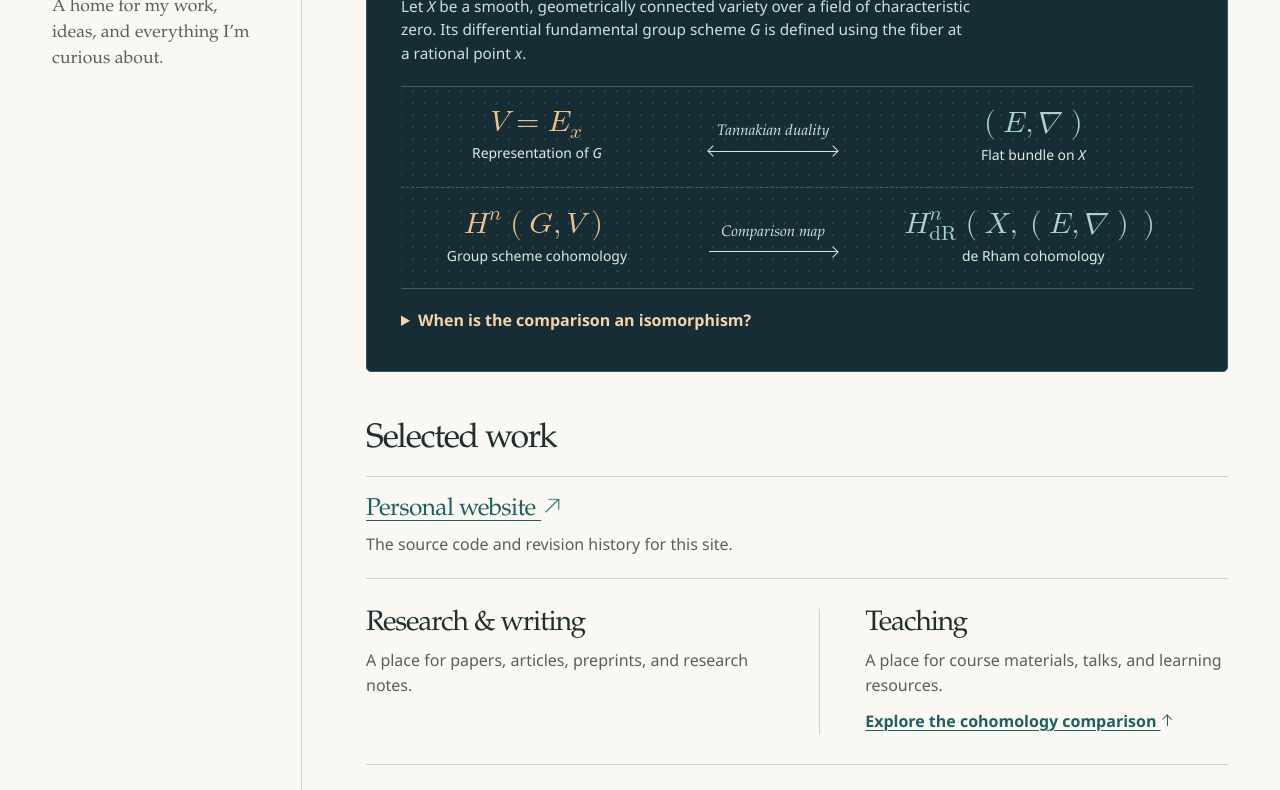
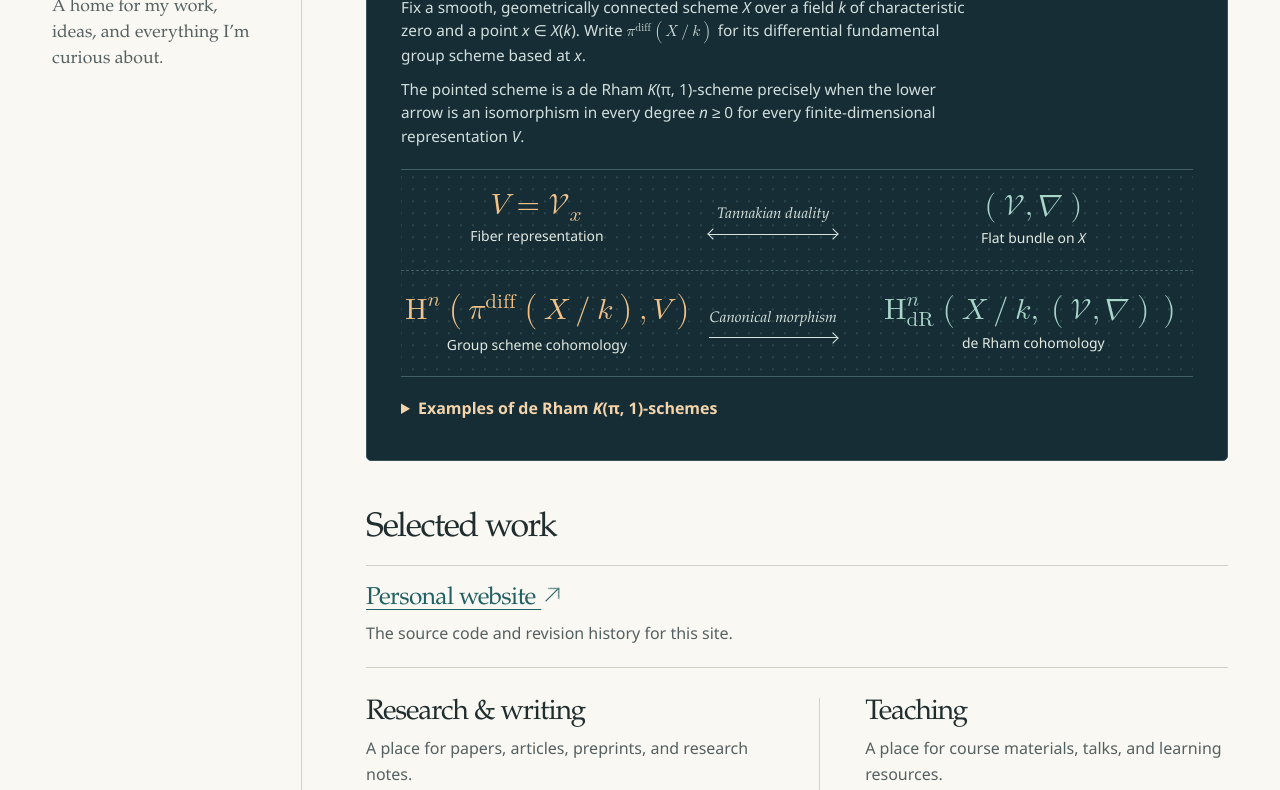
Before and after one commit to vqbao-storm/Vo-Quoc-Bao, a plain HTML site: page index.html in a window 1280 px wide. Shown: the part 433-1223 px from the top of the page. Drawn offline with Linux system fonts and the light colour scheme.

Commit message:
Present de Rham K(π,1)-schemes with differential fundamental group notation

```diff
--- a/index.html
+++ b/index.html
@@ -53,41 +53,40 @@
 
         <figure class="comparison-plate" id="cohomology-comparison" aria-labelledby="comparison-title">
           <figcaption>
-            <h3 id="comparison-title">The Tannakian comparison map</h3>
-            <p>Let <i>X</i> be a smooth, geometrically connected variety over a field of characteristic zero.
-              Its differential fundamental group scheme <i>G</i> is defined using the fiber at a rational point <i>x</i>.</p>
+            <h3 id="comparison-title">de Rham <i>K</i>(π, 1)-schemes</h3>
+            <p>Fix a smooth, geometrically connected scheme <i>X</i> over a field <i>k</i> of characteristic zero and a point <i>x</i> ∈ <i>X</i>(<i>k</i>). Write <math aria-label="pi diff of X over k"><msup><mi>π</mi><mtext>diff</mtext></msup><mo>(</mo><mi>X</mi><mo>/</mo><mi>k</mi><mo>)</mo></math> for its differential fundamental group scheme based at <i>x</i>.</p>
+            <p>The pointed scheme is a de Rham <i>K</i>(π, 1)-scheme precisely when the lower arrow is an isomorphism in every degree <i>n</i> ≥ 0 for every finite-dimensional representation <i>V</i>.</p>
           </figcaption>
 
           <div class="comparison-diagram">
             <div class="comparison-row">
               <div class="comparison-term">
-                <math aria-label="V equals the fiber of E at x"><mi>V</mi><mo>=</mo><msub><mi>E</mi><mi>x</mi></msub></math>
-                <span>Representation of <i>G</i></span>
+                <math aria-label="V equals the fiber of the bundle script V at x"><mi>V</mi><mo>=</mo><msub><mi mathvariant="normal">𝒱</mi><mi>x</mi></msub></math>
+                <span>Fiber representation</span>
               </div>
               <div class="comparison-bridge"><span>Tannakian duality</span><i class="map-line two-way" aria-hidden="true"></i></div>
               <div class="comparison-term">
-                <math aria-label="E with integrable connection nabla"><mo>(</mo><mi>E</mi><mo>,</mo><mi>∇</mi><mo>)</mo></math>
+                <math aria-label="The bundle script V with integrable connection nabla"><mo>(</mo><mi mathvariant="normal">𝒱</mi><mo>,</mo><mi>∇</mi><mo>)</mo></math>
                 <span>Flat bundle on <i>X</i></span>
               </div>
             </div>
             <div class="comparison-row">
               <div class="comparison-term">
-                <math aria-label="Degree n cohomology of G with coefficients in V"><msup><mi>H</mi><mi>n</mi></msup><mo>(</mo><mi>G</mi><mo>,</mo><mi>V</mi><mo>)</mo></math>
+                <math aria-label="Degree n group scheme cohomology of pi diff of X over k with coefficients in V"><msup><mi mathvariant="normal">H</mi><mi>n</mi></msup><mo>(</mo><msup><mi>π</mi><mtext>diff</mtext></msup><mo>(</mo><mi>X</mi><mo>/</mo><mi>k</mi><mo>)</mo><mo>,</mo><mi>V</mi><mo>)</mo></math>
                 <span>Group scheme cohomology</span>
               </div>
-              <div class="comparison-bridge"><span>Comparison map</span><i class="map-line" aria-hidden="true"></i></div>
+              <div class="comparison-bridge"><span>Canonical morphism</span><i class="map-line" aria-hidden="true"></i></div>
               <div class="comparison-term">
-                <math aria-label="Degree n de Rham cohomology of X with coefficients in E and nabla"><msubsup><mi>H</mi><mtext>dR</mtext><mi>n</mi></msubsup><mo>(</mo><mi>X</mi><mo>,</mo><mo>(</mo><mi>E</mi><mo>,</mo><mi>∇</mi><mo>)</mo><mo>)</mo></math>
+                <math aria-label="Degree n de Rham cohomology of X over k with coefficients in script V and nabla"><msubsup><mi mathvariant="normal">H</mi><mtext>dR</mtext><mi>n</mi></msubsup><mo>(</mo><mi>X</mi><mo>/</mo><mi>k</mi><mo>,</mo><mo>(</mo><mi mathvariant="normal">𝒱</mi><mo>,</mo><mi>∇</mi><mo>)</mo><mo>)</mo></math>
                 <span>de Rham cohomology</span>
               </div>
             </div>
           </div>
 
           <details class="comparison-example">
-            <summary>When is the comparison an isomorphism?</summary>
-            <p>In degree zero, the map identifies <i>G</i>-invariant vectors with global horizontal sections.
-              For a smooth projective curve of genus at least one, we prove that it is an isomorphism in every degree.</p>
-            <a href="https://arxiv.org/abs/2503.19695">Read the paper with Phung Ho Hai and Dao Van Thinh <span class="link-arrow" aria-hidden="true"></span></a>
+            <summary>Examples of de Rham <i>K</i>(π, 1)-schemes</summary>
+            <p>Smooth projective curves of genus at least one satisfy this property, as shown in <a href="https://arxiv.org/abs/2503.19695">my paper with Phung Ho Hai and Dao Van Thinh</a>.</p>
+            <p>Abelian varieties also satisfy it in every dimension. See <a href="https://arxiv.org/abs/2601.01595">my paper with Quang-Khai Nguyen</a>.</p>
           </details>
         </figure>
       </section>
@@ -110,7 +109,7 @@
         <section id="teaching" aria-labelledby="teaching-title">
           <h2 id="teaching-title">Teaching</h2>
           <p>A place for course materials, talks, and learning resources.</p>
-          <a class="inline-link" href="#cohomology-comparison">Explore the cohomology comparison <span class="link-arrow up" aria-hidden="true"></span></a>
+          <a class="inline-link" href="#cohomology-comparison">Explore de Rham <i>K</i>(π, 1)-schemes <span class="link-arrow up" aria-hidden="true"></span></a>
         </section>
       </div>
 
--- a/styles.css
+++ b/styles.css
@@ -271,7 +271,7 @@ button { font-family: inherit; }
   font-weight: 600;
   color: #f4d4ab;
 }
-.comparison-example a { display: inline-block; margin-top: .6rem; color: var(--plate-jade); font-size: .94rem; }
+.comparison-example a { color: var(--plate-jade); font-size: .94rem; }
 .comparison-example summary:hover, .comparison-example a:hover { color: white; }
 .comparison-example :focus-visible { outline-color: var(--plate-gold); }
 @container (max-width: 34rem) {
@@ -283,7 +283,7 @@ button { font-family: inherit; }
   .comparison-term math { font-size: clamp(1rem, 4cqi, 1.45rem); }
   .map-line { grid-row: 2; grid-column: 2; }
 }
-@container (max-width: 18rem) {
+@container (max-width: 23rem) {
   .comparison-row { grid-template-columns: 1fr; gap: 9px; }
   .comparison-term, .comparison-term:last-child { grid-column: 1; grid-row: auto; }
   .comparison-bridge { display: flex; flex-direction: row; justify-content: center; gap: 12px; padding: 6px 0; }
```
